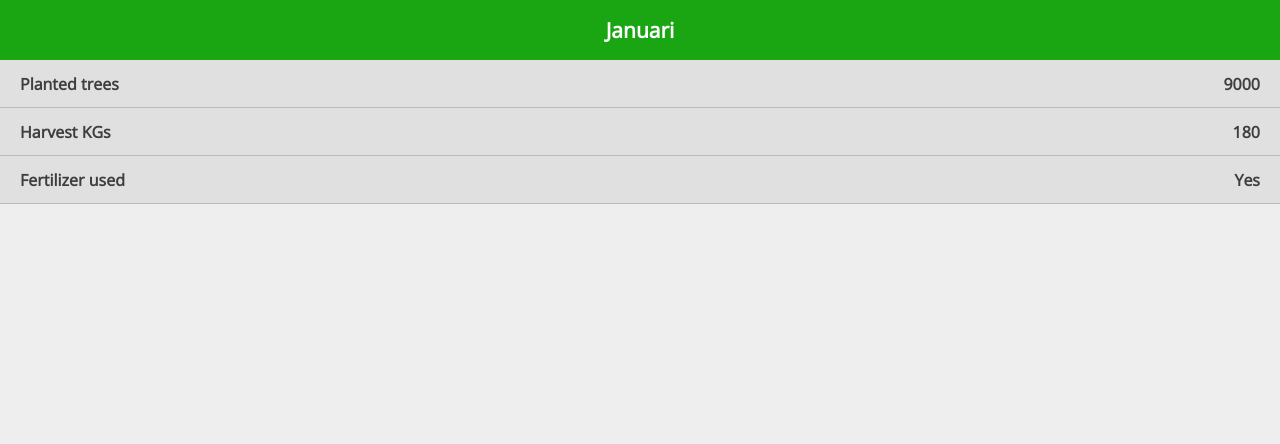
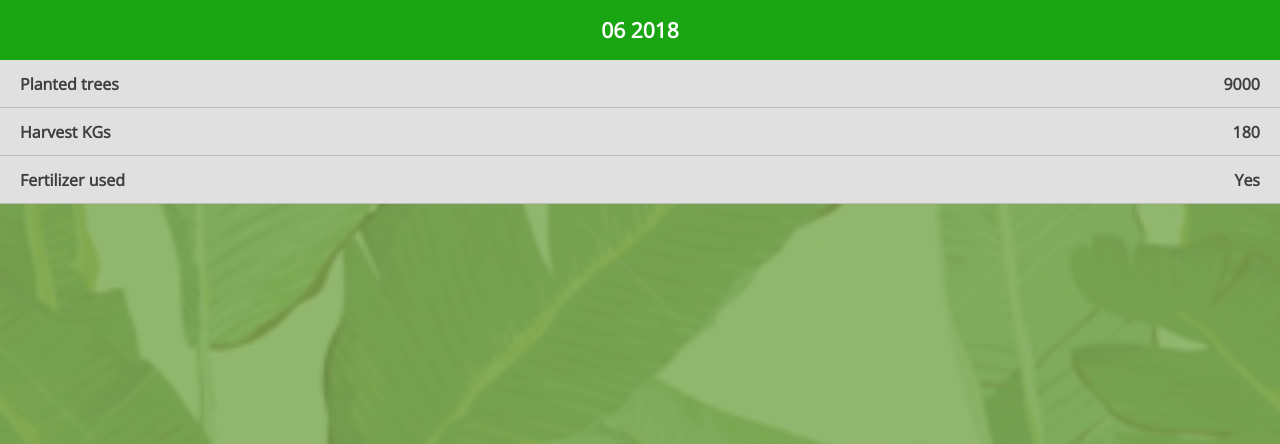
Before and after one commit to aoelen/banna, a Django app: page /farmer/1/2018/06/ in a window 1280 px wide. Shown: the top 444 px of the page. Run offline with Django 3.2, Linux system fonts and the light colour scheme; data that the repository does not hold is empty; some libraries are stand-ins or nearby versions.

Commit message:
update layout & select month overview

```diff
--- a/banna/farmer/models/formsInfo.py
+++ b/banna/farmer/models/formsInfo.py
@@ -15,7 +15,6 @@ class Tree(models.Model):
     harvested_amount_kg_banana = models.IntegerField()
     harvested_amout_trees = models.IntegerField()
     farm = models.ForeignKey("Farm", on_delete=models.CASCADE)
-
 
     def __str__(self):
         return str(self.farm.name) + ": " + str(self.yield_id)
--- a/banna/farmer/static/farmer/css/login.css
+++ b/banna/farmer/static/farmer/css/login.css
@@ -19,6 +19,7 @@ html {
 body {
     background-image: url('img/login_background.png');
     background-size: 100%;
+
     color:#3e3e3e;
     font-family: 'Open Sans';
     font-weight: 600;
--- a/banna/farmer/static/farmer/css/style.css
+++ b/banna/farmer/static/farmer/css/style.css
@@ -17,7 +17,9 @@ html {
     position: relative;
 }
 body {
-    background: #eeeeee;
+    background-image: url('img/background.png');
+    background-size: 100%;
+    background-color: #1aa613;
     color:#3e3e3e;
     font-family: 'Open Sans';
     font-weight: 600;
--- a/banna/farmer/templates/farmer/layout.html
+++ b/banna/farmer/templates/farmer/layout.html
@@ -14,9 +14,11 @@
 
     <script src="https://code.jquery.com/jquery-3.2.1.min.js" crossorigin="anonymous"></script>
 </head>
-<body class="">
+<body>
 
     {% block content %}
+
+
     {% endblock %}
 
 
--- a/banna/farmer/templates/farmer/overview.html
+++ b/banna/farmer/templates/farmer/overview.html
@@ -14,5 +14,8 @@
 
     </ul>
 </div>
+<div class="background">
+
+</div>
 
 {% endblock %}
--- a/banna/farmer/templates/farmer/select_month.html
+++ b/banna/farmer/templates/farmer/select_month.html
@@ -15,7 +15,7 @@ $(document).ready(function() {
 });
 </script>
 
-<header>Januari</header>
+<header>{{month}} {{year}}</header>
 
 <div class="p-select-month">
     <div class="select">
--- a/banna/farmer/views/views.py
+++ b/banna/farmer/views/views.py
@@ -2,7 +2,7 @@ from django.shortcuts import get_object_or_404, render, redirect
 
 # Create your views here.
 from django.http import HttpResponse
-from farmer.models import Month, Farm, Report, UserForm
+from farmer.models import Month, Farm, Report, UserForm, Yield, Tree
 
 def index(request):
     return HttpResponse("<h2>You are at the farmer page!</h2>")
@@ -19,13 +19,20 @@ def select_month(request, farm_id, year, month):
     farm_object = Farm.objects.filter(id=farm_id)
     for farm in farm_object:
         reports = Report.objects.filter(farm=farm)
-        for i in reports:
-            print (i.farm)
+        for report in reports:
+            print (report.farm)
+            print (report.used)
+            print (report.amount)
 
-    print(year)
-    print(month)
+            for yield_number in Yield.objects.all():
+                tree_data = Tree.objects.filter(farm = farm, yield_id = yield_number)
+                print(tree_data)
+                for i in tree_data:
+                    print(i.yield_id.planti)
+
     context = {
-
+        'month' : month,
+        'year' : year
     }
 
     return render(request, 'farmer/select_month.html', context)
```
Also changed, not shown: banna/farmer/templates/farmer/registration/login.html (+4 -4 lines).
